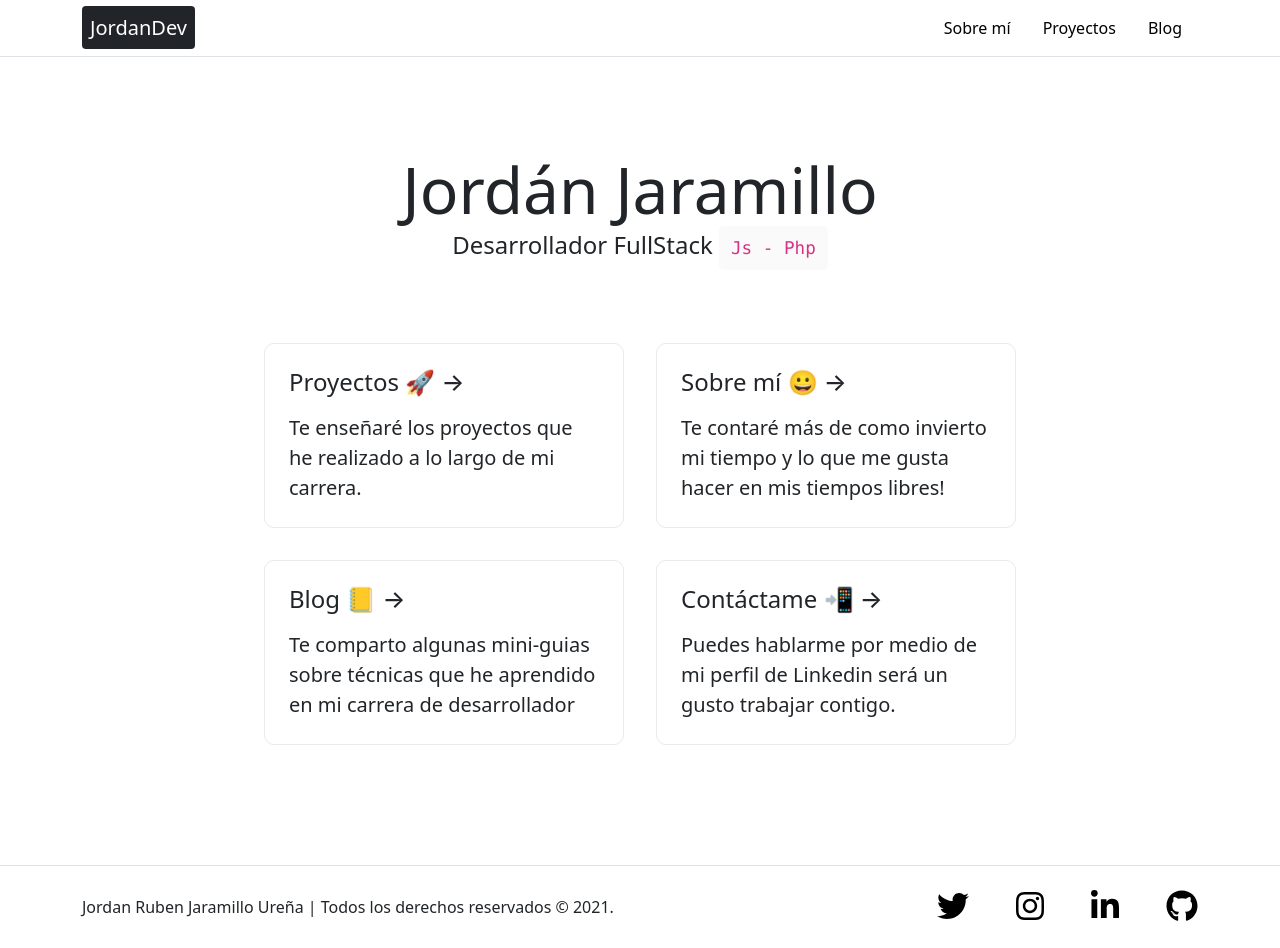
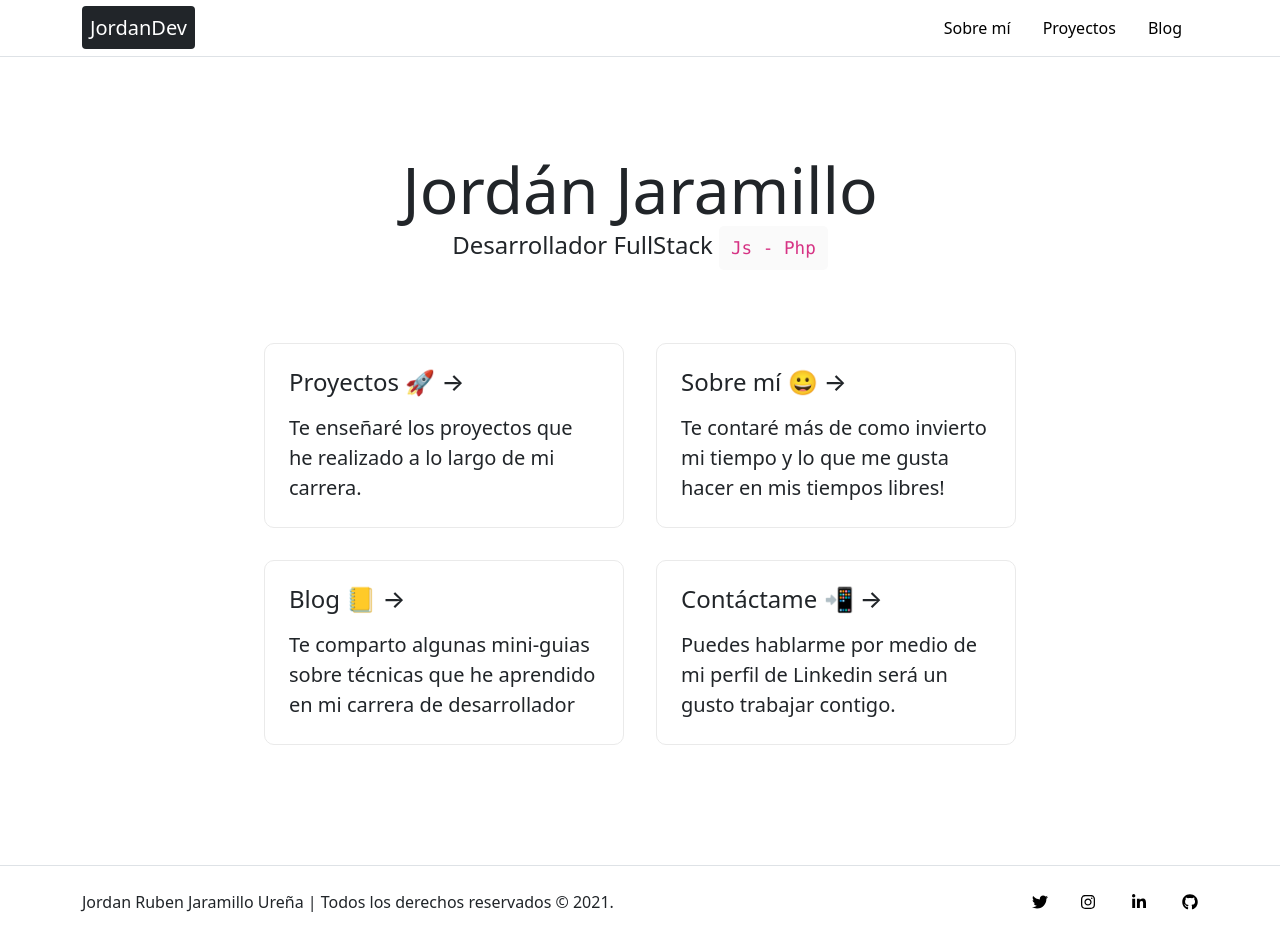
Before and after one commit to jordanrjdev/portfolio, a Next.js app: page / in a window 1280 px wide. Built offline with nearby package versions, Linux system fonts and the light colour scheme.

Commit message:
fix icons

```diff
--- a/components/footer.js
+++ b/components/footer.js
@@ -1,36 +1,43 @@
 import { Container, Col, Row } from "react-bootstrap";
 import { FontAwesomeIcon } from "@fortawesome/react-fontawesome";
 import Link from "next/link";
+
+import { fab } from '@fortawesome/free-brands-svg-icons'
+import { library } from '@fortawesome/fontawesome-svg-core'
+
+library.add(fab)
 export default function Footer() {
   return (
     <footer className="border-top py-4 mt-2">
       <Container>
         <Row>
-          <Col xs={12} md={9} className="d-flex align-items-center">
+          <Col xs={12} md={8} lg={10} className="d-flex align-items-center">
             <p className="m-0 p-0">
               Jordan Ruben Jaramillo Ureña | Todos los derechos reservados ©
               2021.
             </p>
           </Col>
-          <Col className="d-flex justify-content-between" xs={3}>
-            <Link href="https://twitter.com/jordanrjdev">
+          <Col className="d-flex justify-content-between" md={4} lg={2}>
+            <Link className="flex-shrink" href="https://twitter.com/jordanrjdev">
               <a target="_blank" rel="noreferrer" className="text-black">
-                <FontAwesomeIcon icon={["fab", "twitter"]} size="2x" />
+                <FontAwesomeIcon icon={["fab", "twitter"]} />
               </a>
             </Link>
+
             <Link href="https://instagram.com/vednadroj">
-              <a target="_blank" rel="noreferrer" className="text-black">
-                <FontAwesomeIcon icon={["fab", "instagram"]} size="2x" />
+              <a target="_blank" rel="noreferrer" className="text-black d-block ms-2">
+                <FontAwesomeIcon icon={["fab", "instagram"]}/>
               </a>
             </Link>
+
             <Link href="https://www.linkedin.com/in/jordanrjdev/">
-              <a target="_blank" rel="noreferrer" className="text-black">
-                <FontAwesomeIcon icon={["fab", "linkedin-in"]} size="2x" />
+              <a  target="_blank" rel="noreferrer" className="text-black d-block ms-2">
+                <FontAwesomeIcon icon={["fab", "linkedin-in"]} fixedWidth/>
               </a>
             </Link>
             <Link href="https://github.com/jordanrjdev">
-              <a target="_blank" rel="noreferrer" className="text-black">
-                <FontAwesomeIcon icon={["fab", "github"]} size="2x" />
+              <a  target="_blank" rel="noreferrer" className="text-black d-block ms-2">
+                <FontAwesomeIcon icon={["fab", "github"]}  />
               </a>
             </Link>
           </Col>
--- a/pages/_app.js
+++ b/pages/_app.js
@@ -2,12 +2,6 @@ import Layout from "../components/layout";
 import "../styles/globals.css";
 import "bootstrap/dist/css/bootstrap.min.css";
 import Head from "next/head";
-import { library } from "@fortawesome/fontawesome-svg-core";
-import { fab } from "@fortawesome/free-brands-svg-icons";
-import { faCoffee } from "@fortawesome/free-solid-svg-icons";
-import Script from "next/script";
-
-library.add(fab, faCoffee);
 function MyApp({ Component, pageProps }) {
   return (
     <Layout>
@@ -15,10 +9,6 @@ function MyApp({ Component, pageProps }) {
         <title>Portafolio - Jordan Jaramillo</title>
         <meta name="description" content="Generated by create next app" />
         <link rel="icon" href="/favicon.ico" />
-        <Script
-          src="https://kit.fontawesome.com/b26296f110.js"
-          crossOrigin="anonymous"
-        />
       </Head>
       <Component {...pageProps} />
     </Layout>
```
Also changed, not shown: styles/globals.css (line endings or trailing spaces).
